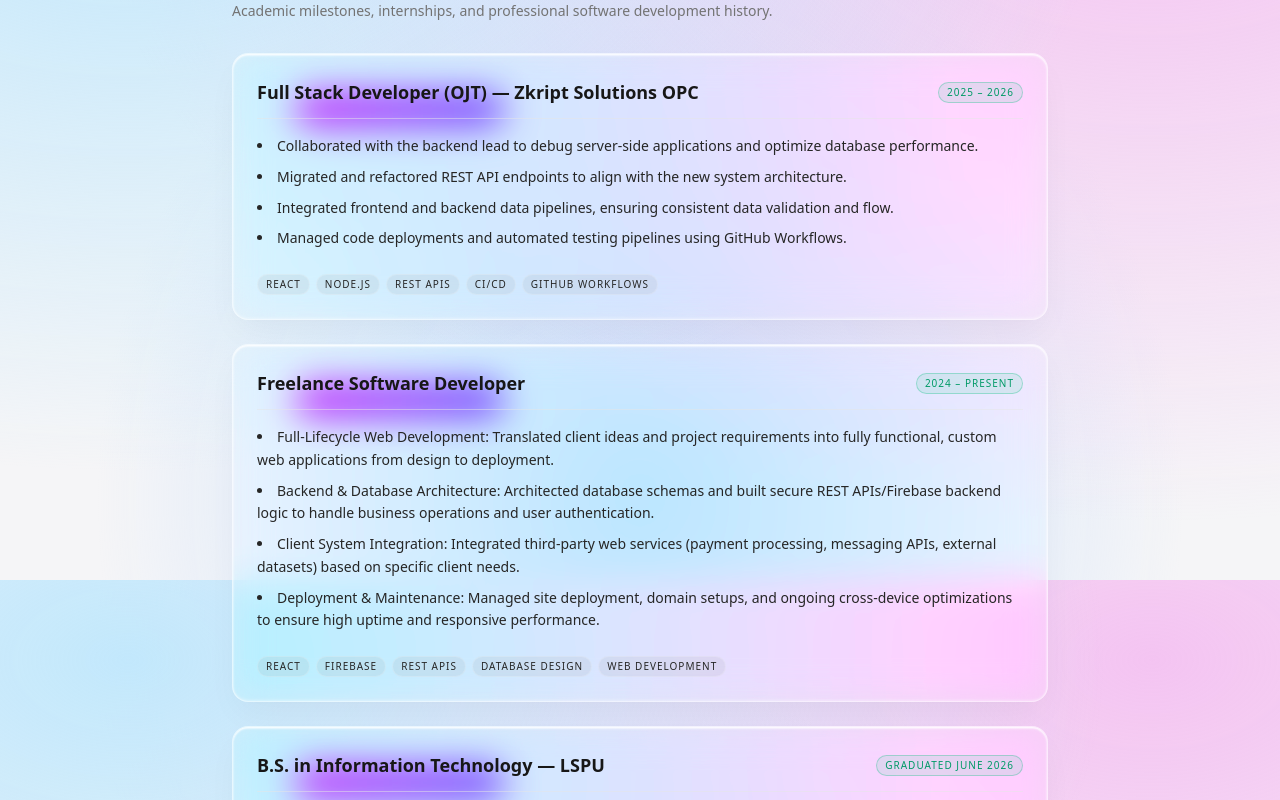
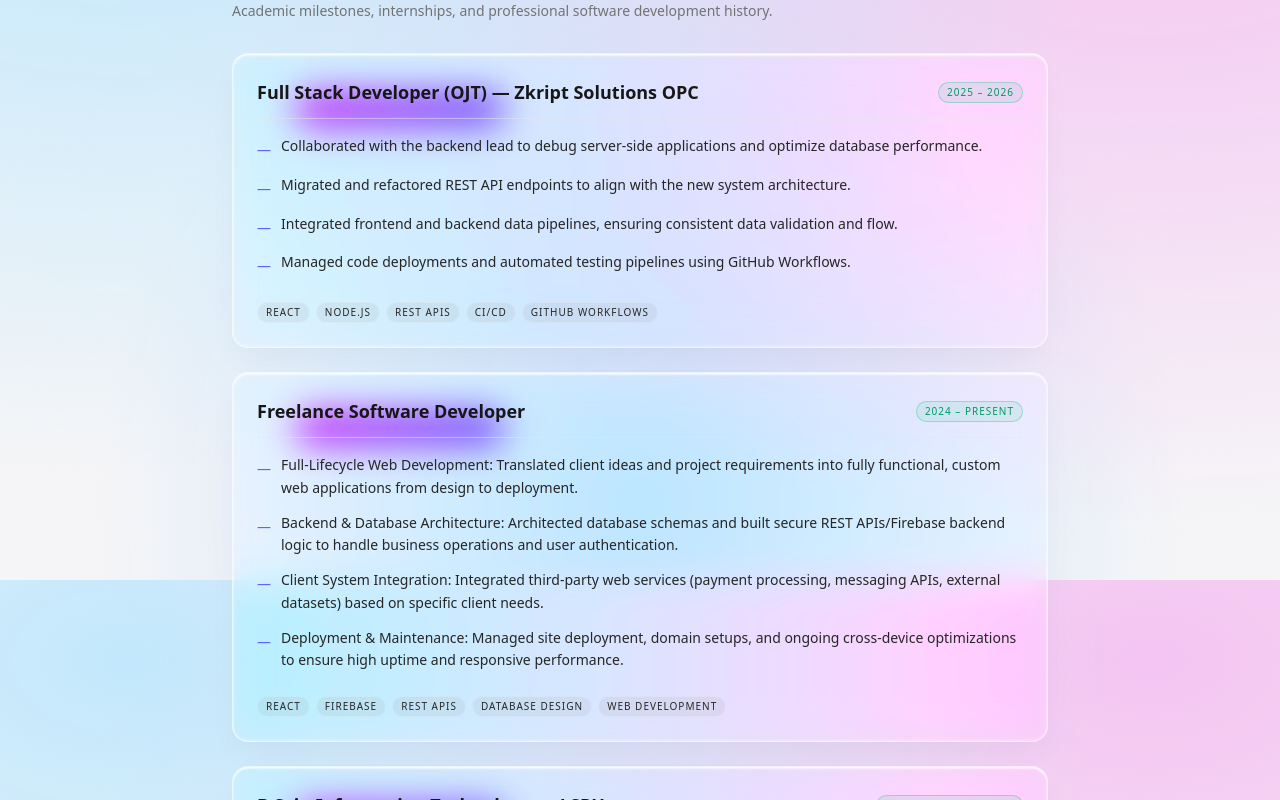
Before and after one commit to sora960/portfolio-ultimate, a Next.js app: page / in a window 1280 px wide. Shown: the part 1020-1820 px from the top of the page. Built offline with nearby package versions, Linux system fonts and the light colour scheme.

Commit message:
replace browser-default list bullets with custom styled list indicators and polish typography

```diff
--- a/src/components/ExperienceSection.tsx
+++ b/src/components/ExperienceSection.tsx
@@ -34,9 +34,14 @@ export const ExperienceSection: React.FC = () => {
                   <Badge label={exp.period} variant="active" />
                 </div>
 
-                <ul className="space-y-2 text-xs sm:text-sm text-neutral-800 dark:text-neutral-200 list-disc list-inside font-sans leading-relaxed">
+                <ul className="space-y-3 text-xs sm:text-sm text-neutral-800 dark:text-neutral-200 font-sans leading-relaxed">
                   {exp.highlights.map((item, idx) => (
-                    <li key={idx}>{item}</li>
+                    <li key={idx} className="flex items-start gap-2.5">
+                      <span className="text-indigo-500 dark:text-indigo-400 font-mono select-none mt-1">
+                        —
+                      </span>
+                      <span>{item}</span>
+                    </li>
                   ))}
                 </ul>
 
--- a/src/components/ProjectsSection.tsx
+++ b/src/components/ProjectsSection.tsx
@@ -85,9 +85,14 @@ const ProjectCard: React.FC<ProjectCardProps> = ({ project, selectedSkill }) =>
               </p>
             )}
             {activeTab === "features" && (
-              <ul className="space-y-1.5 text-xs text-neutral-700 dark:text-neutral-300 list-disc list-inside font-sans">
+              <ul className="space-y-2.5 text-xs text-neutral-700 dark:text-neutral-300 font-sans">
                 {project.highlights.map((highlight, idx) => (
-                  <li key={idx}>{highlight}</li>
+                  <li key={idx} className="flex items-start gap-2 leading-relaxed">
+                    <span className="text-emerald-500 dark:text-emerald-400 font-mono select-none mt-0.5">
+                      →
+                    </span>
+                    <span>{highlight}</span>
+                  </li>
                 ))}
               </ul>
             )}
```
